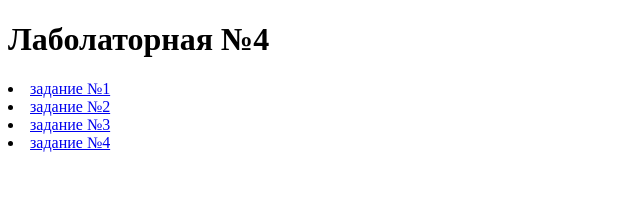
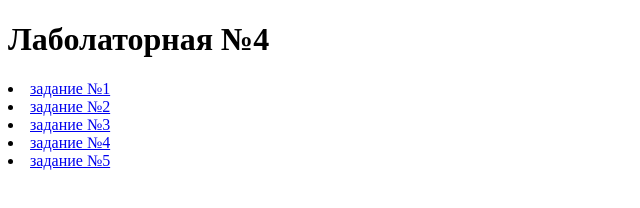
Before and after one commit to Nikita7291/Nikita7291.github.io, a plain HTML site: page lab_4/menu.html in a window 1280 px wide. Shown: the whole page, without its empty margins (0-640 px from the left). Drawn offline with Linux system fonts and the light colour scheme.

Commit message:
Update menu.html

```diff
--- a/lab_4/menu.html
+++ b/lab_4/menu.html
@@ -13,6 +13,7 @@
       <li><a href="/lab_4/lab_4_2.html">задание №2</a></li>
       <li><a href="/lab_4/lab_4_3.html">задание №3</a></li>
       <li><a href="/lab_4/lab4_4.html">задание №4</a></li>
+    <li><a href="/lab_4/lab4_5.html">задание №5</a></li>
         </ui>
       </nav>
 
```
